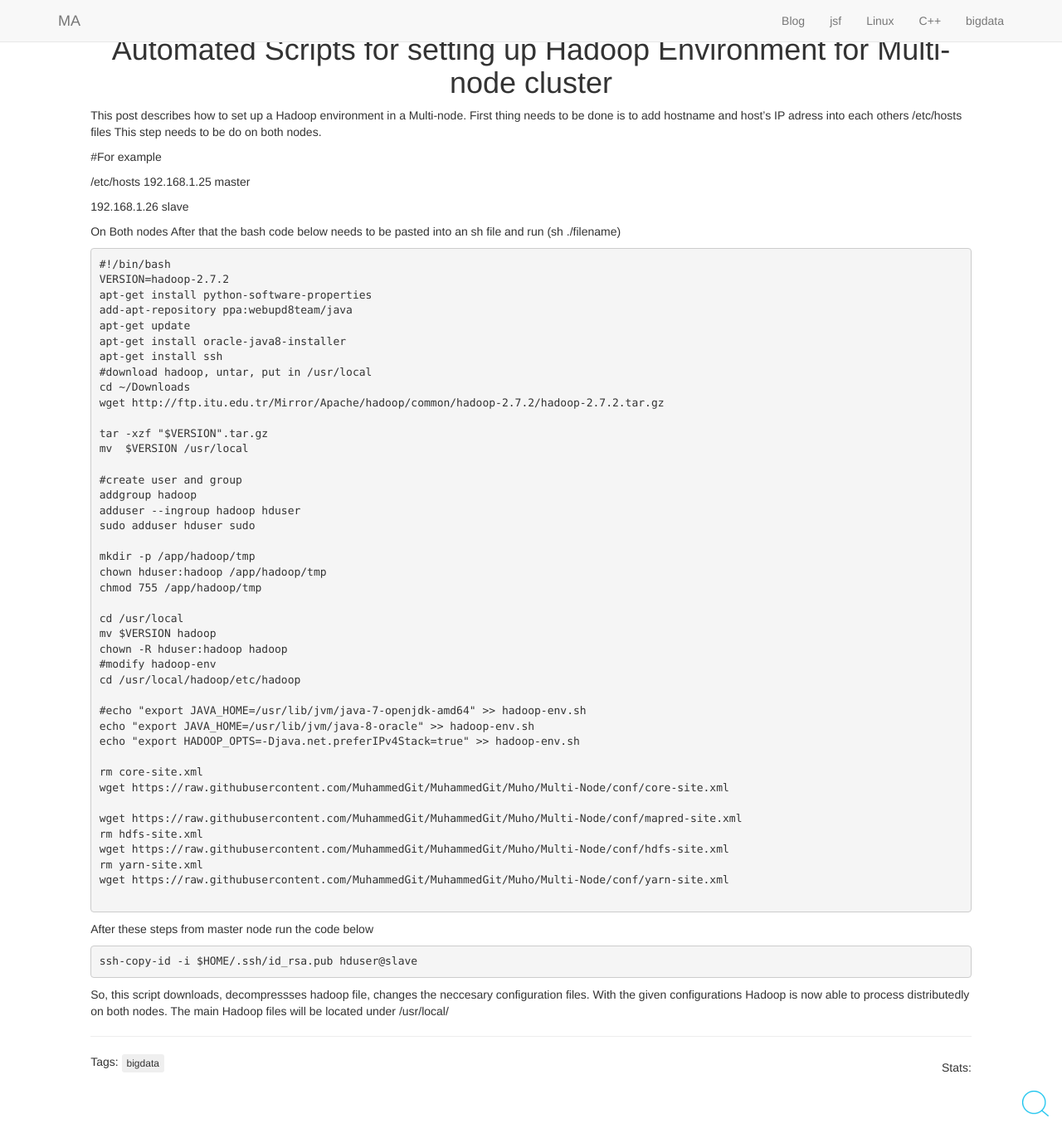
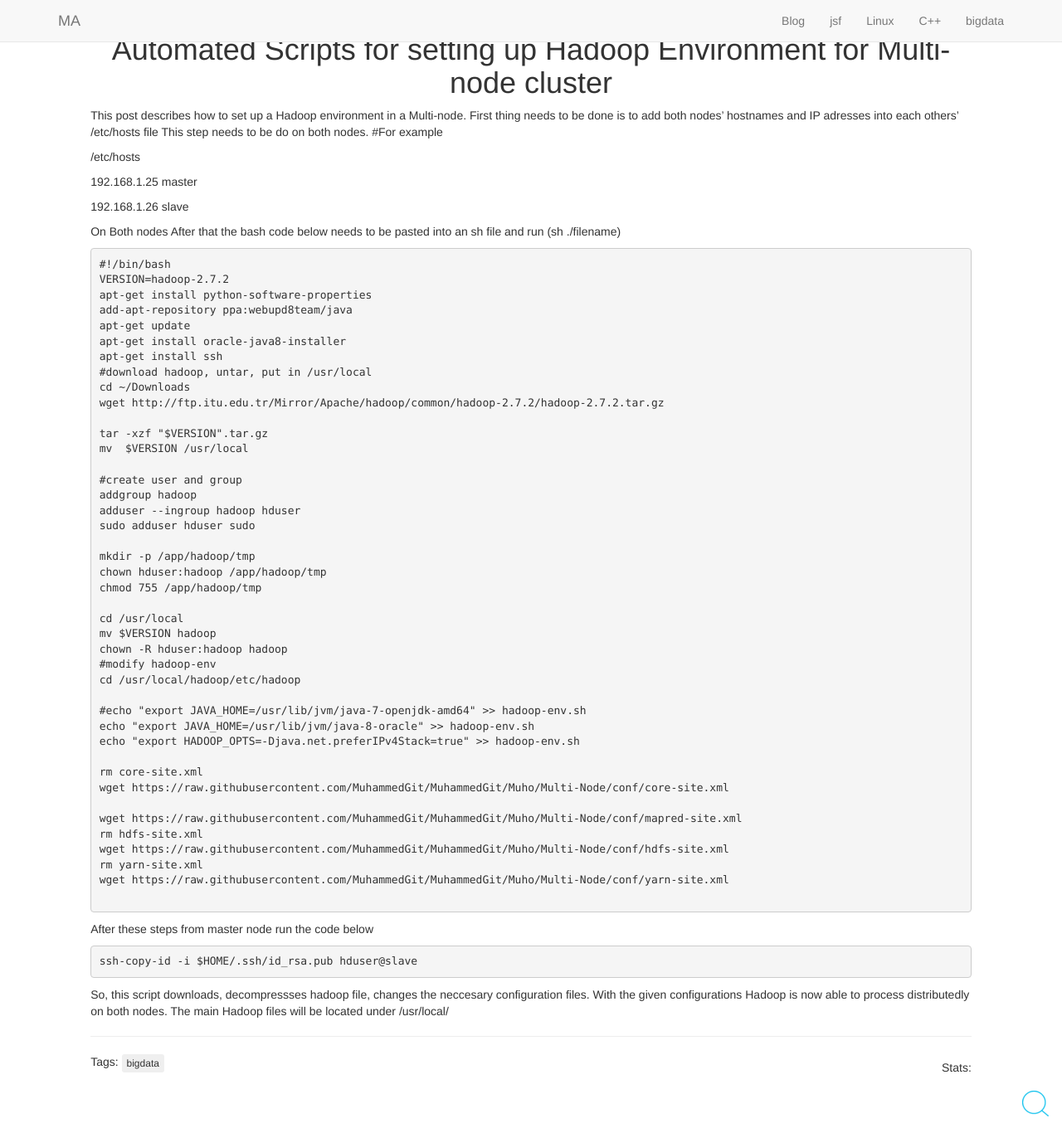
Before and after one commit to MuhammedGit/MuhammedGit.github.io, a Jekyll site: the page built from _posts/2016-02-27-automated-hadoop-scripts-multi.md, in a window 1280 px wide and 1366 px high. Shown: the whole window at 83% size. Built offline with Jekyll 4.4.1, drawn with Linux system fonts in a browser that asks for light colours; nearby versions of some CDN libraries; library files that are not in the unit come from our copies; comment, search, counter and statistics services are not loaded.

Commit message:
Update 2016-02-27-automated-hadoop-scripts-multi.md

```diff
--- a/_posts/2016-02-27-automated-hadoop-scripts-multi.md
+++ b/_posts/2016-02-27-automated-hadoop-scripts-multi.md
@@ -10,13 +10,12 @@ icon: fa-code
 ---
 
 This post describes how to set up a Hadoop environment in a Multi-node.
-First thing needs to be done is to add hostname and host's IP adress into each others /etc/hosts files
+First thing needs to be done is to add both nodes' hostnames and IP adresses into each others' /etc/hosts file
 This step needs to be do on both nodes.
-
-
 #For example
 
 /etc/hosts
+
 192.168.1.25 master
 
 192.168.1.26 slave
```
